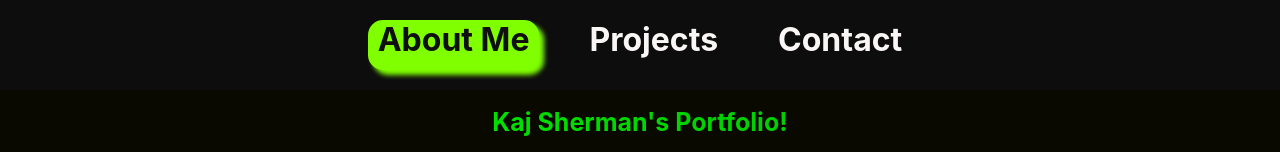
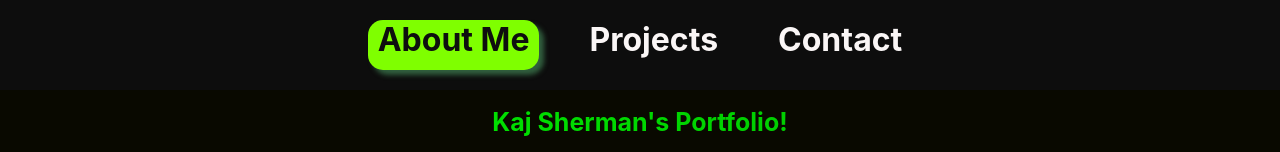
Before and after one commit to ksherm45/my-portfolio, a React (Create React App) app: page / in a window 1280 px wide. In both pictures the pointer is over the link "About Me". Shown: the top 152 px of the page. Built offline with nearby package versions, Linux system fonts and the light colour scheme; the HTML template or start-up script is replaced by a standard one.

Commit message:
touch up

```diff
--- a/src/App.css
+++ b/src/App.css
@@ -102,7 +102,7 @@ section {
   color: rgb(14, 15, 14);
   background-color: chartreuse;
   border-radius: 15px;
-  box-shadow: 5px 5px 5px chartreuse;
+  box-shadow: 5px 5px 5px #315f3e;
   transition: ease-in 0.7s;
 }
 
@@ -223,7 +223,6 @@ section {
   margin: 1px 5px 1px 30px;
   cursor: pointer;
   white-space: nowrap;
-  text-decoration: underline;
   border-radius: 10px;
   font-weight: bolder;
 }
```
